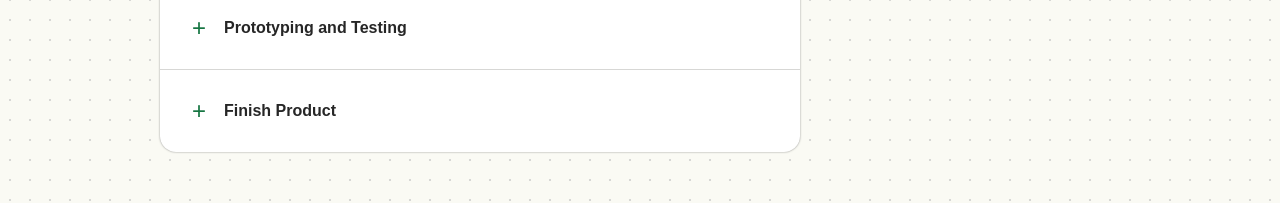
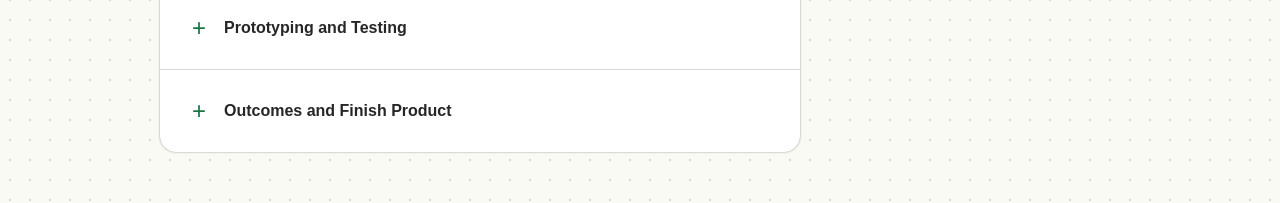
Before and after one commit to Koseioki/koseioki, a React (Vite) app: page /ux-design-cases/coop-management in a window 1280 px wide. Shown: the part 1290-1493 px from the top of the page. Built offline with nearby package versions, Linux system fonts and the light colour scheme.

Commit message:
added outcomes

```diff
--- a/src/components/CaseCoopManagement.jsx
+++ b/src/components/CaseCoopManagement.jsx
@@ -219,7 +219,7 @@ function CaseCoopManagement() {
                             We conducted testing sessions for the Hi-Fi prototype in the same way as we did for the Lo-Fi version. Afterwards, we analysed the results and identified the main issues, as we had done with the Lo-Fi prototypes.
                         </p>
                     </AccordionSection>
-                    <AccordionSection title="Finish Product" index={4}>
+                    <AccordionSection title="Outcomes and Finish Product" index={4}>
                         <div className="product-screenshots">
                             <img src={CoopManagementScreenshot1} className="product-screenshot" alt="" aria-hidden="true" />
                             <img src={CoopManagementScreenshot2} className="product-screenshot" alt="" aria-hidden="true" />
--- a/src/components/CasePrehabPlus.jsx
+++ b/src/components/CasePrehabPlus.jsx
@@ -429,7 +429,7 @@ function CasePrehabPlus() {
 
                     </AccordionSection>
 
-                    <AccordionSection title="Finish Product" index={7}>
+                    <AccordionSection title="Outcomes and Finish Product" index={7}>
                         <div className="product-screenshots">
                             <img src={PrehabPlusScreenshot1} className="product-screenshot" alt="" aria-hidden="true" />
                             <img src={PrehabPlusScreenshot2} className="product-screenshot" alt="" aria-hidden="true" />
```
